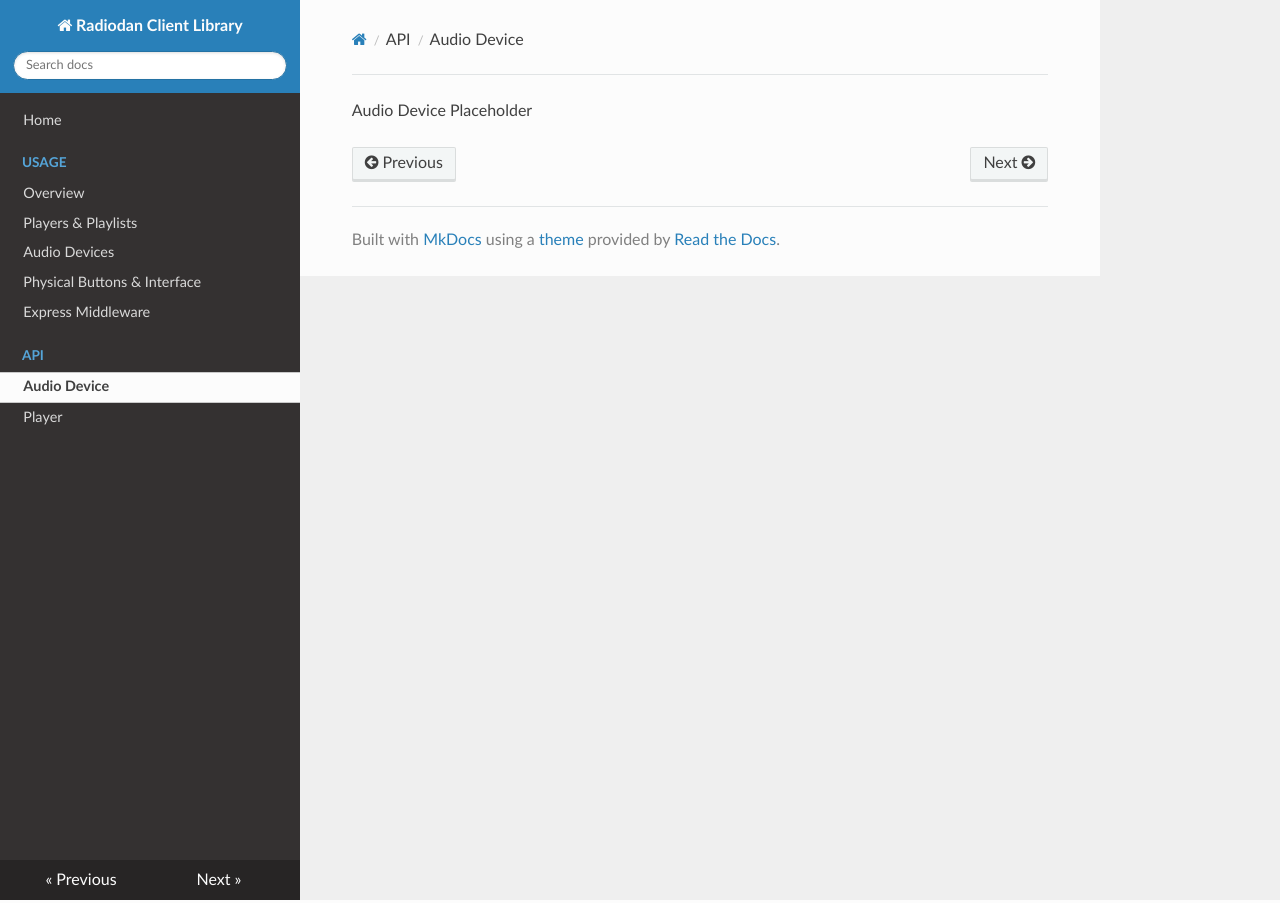
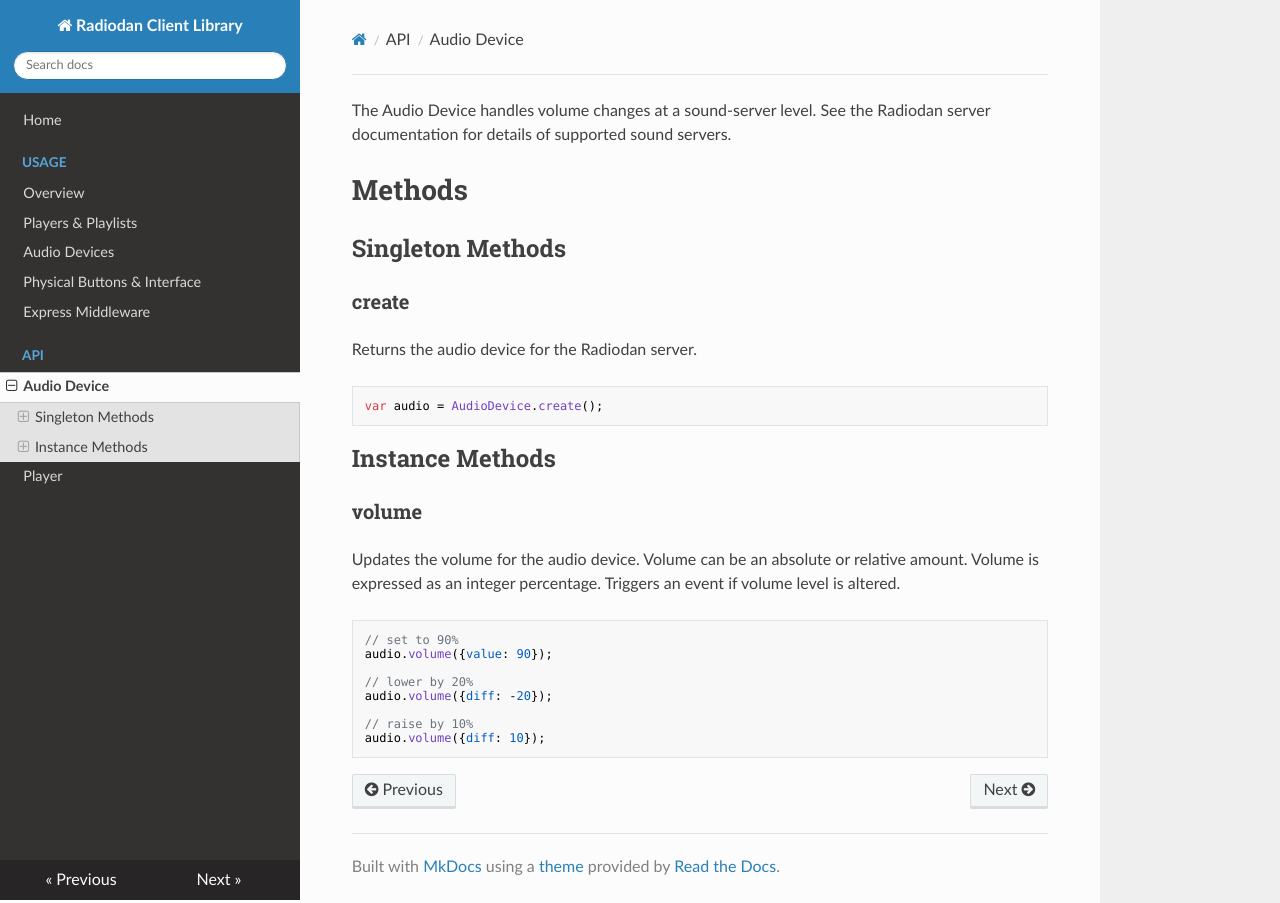
Before and after one commit to radiodan/radiodan-client.js, an MkDocs documentation site: the page built from docs/api/audio.md, in a window 1280 px wide. Built offline with MkDocs 1.6.1, drawn with Linux system fonts in a browser that asks for light colours; nearby versions of some CDN libraries; old or Windows-style settings are respelled for this version of MkDocs.

Commit message:
Add device audio API

````diff
--- a/docs/api/audio.md
+++ b/docs/api/audio.md
@@ -1 +1,33 @@
-Audio Device Placeholder
+The Audio Device handles volume changes at a sound-server level. See the
+Radiodan server documentation for details of supported sound servers.
+
+# Methods
+
+## Singleton Methods
+
+### create
+
+Returns the audio device for the Radiodan server.
+
+```javascript
+var audio = AudioDevice.create();
+```
+
+## Instance Methods
+
+###volume
+
+Updates the volume for the audio device. Volume can be an absolute or relative
+amount. Volume is expressed as an integer percentage. Triggers an event if
+volume level is altered.
+
+```javascript
+// set to 90%
+audio.volume({value: 90});
+
+// lower by 20%
+audio.volume({diff: -20});
+
+// raise by 10%
+audio.volume({diff: 10});
+```
````
